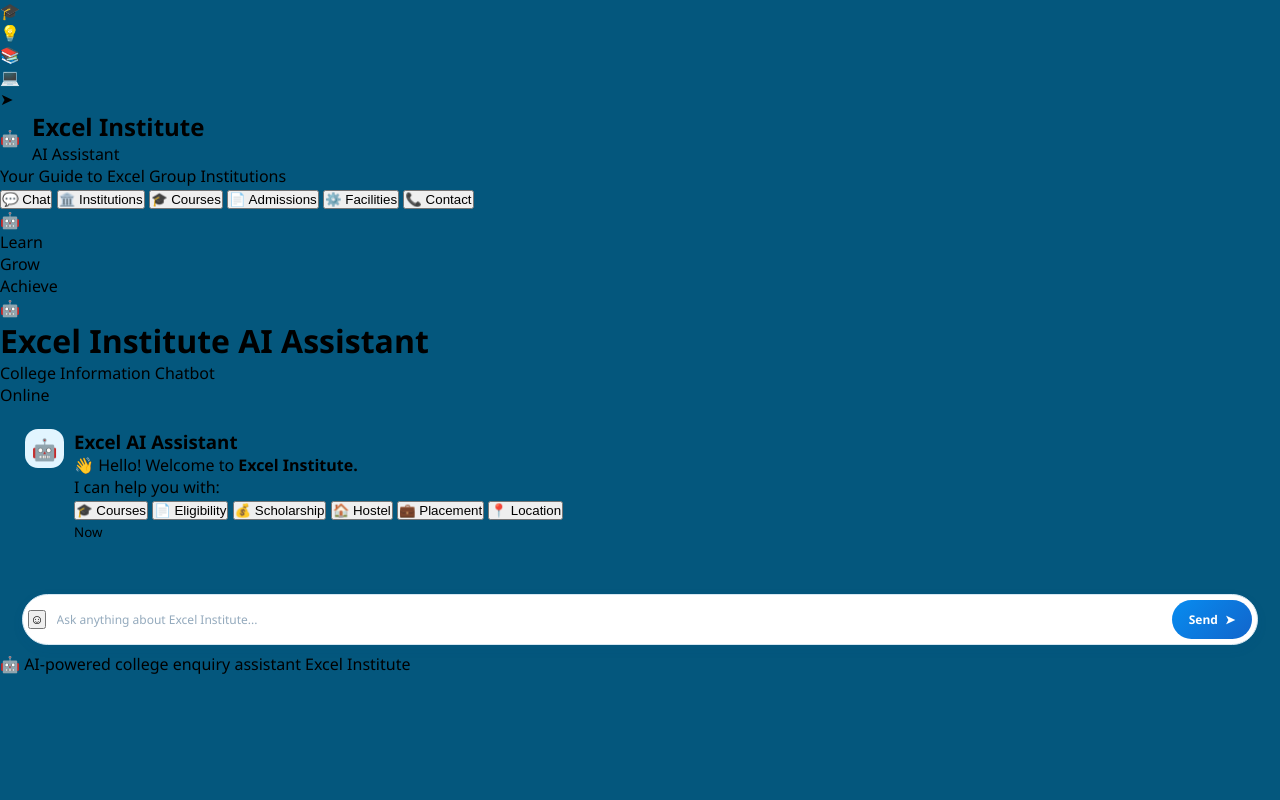
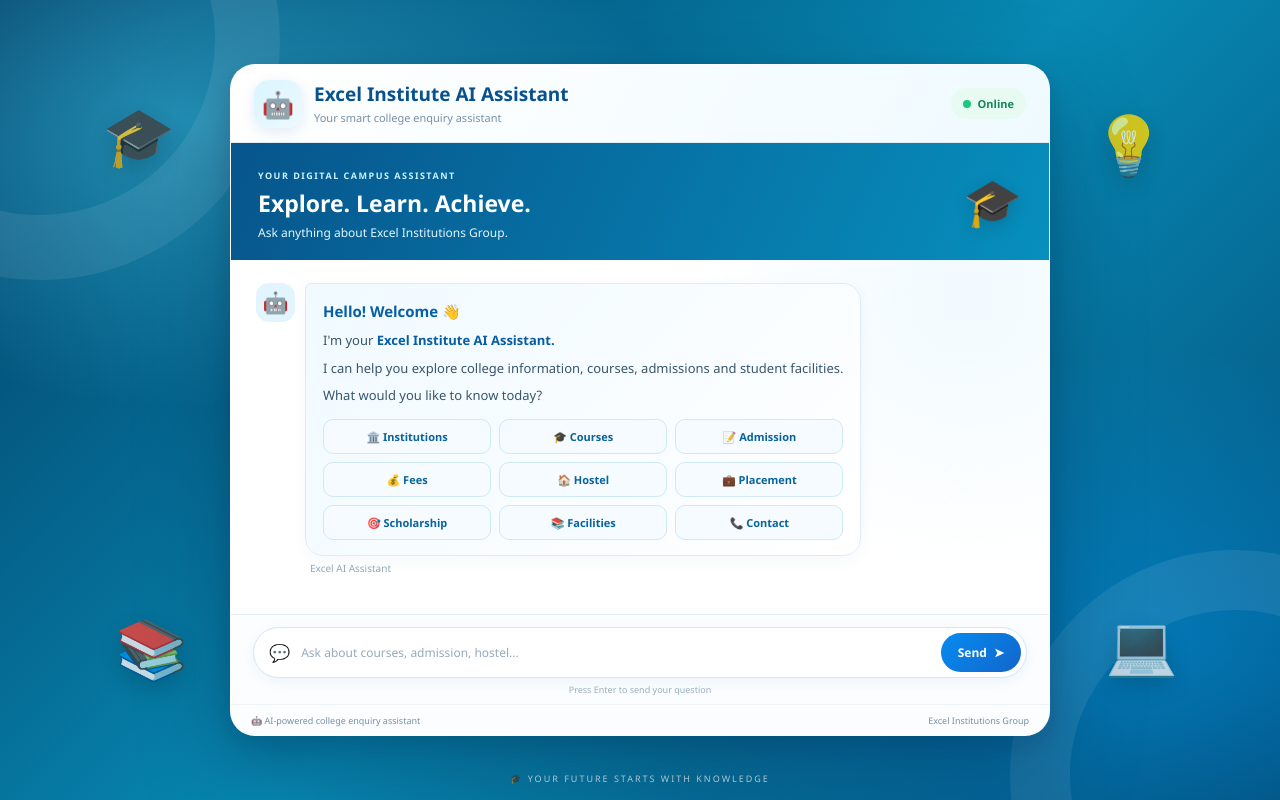
Before and after one commit to Prsasanth9644/excel-institute-ai-chatbot, a Flask app: page / in a window 1280 px wide. Run offline with Flask 3, Linux system fonts and the light colour scheme.

Commit message:
Update index.html

```diff
--- a/templates/index.html
+++ b/templates/index.html
@@ -1,287 +1,164 @@
+
 <!DOCTYPE html>
 <html lang="en">
 <head>
     <meta charset="UTF-8">
     <meta name="viewport" content="width=device-width, initial-scale=1.0">
-
     <title>Excel Institute AI Assistant</title>
 
     <link rel="stylesheet"
           href="{{ url_for('static', filename='style.css') }}">
 </head>
-
 <body>
 
-<div class="page-bg">
+<div class="experience">
 
-    <!-- Decorative elements -->
-    <div class="circle circle1"></div>
-    <div class="circle circle2"></div>
+    <!-- Education background decorations -->
+    <div class="glow glow-one"></div>
+    <div class="glow glow-two"></div>
 
-    <div class="edu-icon cap">🎓</div>
-    <div class="edu-icon bulb">💡</div>
-    <div class="edu-icon books">📚</div>
-    <div class="edu-icon laptop">💻</div>
-    <div class="edu-icon paper">➤</div>
+    <div class="floating-icon icon-cap">🎓</div>
+    <div class="floating-icon icon-book">📚</div>
+    <div class="floating-icon icon-bulb">💡</div>
+    <div class="floating-icon icon-laptop">💻</div>
+    <div class="floating-icon icon-star">✦</div>
 
-    <!-- Main application -->
+    <!-- Center chat box -->
+    <main class="chat-app">
 
-    <div class="app-container">
-
-        <!-- LEFT SIDE -->
-
-        <aside class="sidebar">
-
+        <header class="topbar">
             <div class="brand">
-
-                <div class="robot-logo">
-                    🤖
+                <div class="brand-logo">🤖</div>
+                <div class="brand-info">
+                    <h1>Excel Institute AI Assistant</h1>
+                    <p>Your smart college enquiry assistant</p>
                 </div>
-
-                <div>
-                    <h2>Excel Institute</h2>
-                    <p>AI Assistant</p>
-                </div>
-
             </div>
 
-            <p class="side-text">
-                Your Guide to Excel Group Institutions
-            </p>
+            <div class="status">
+                <span></span> Online
+            </div>
+        </header>
 
-            <div class="menu">
+        <section class="welcome-banner">
+            <div>
+                <span class="welcome-label">YOUR DIGITAL CAMPUS ASSISTANT</span>
+                <h2>Explore. Learn. Achieve.</h2>
+                <p>Ask anything about Excel Institutions Group.</p>
+            </div>
+            <div class="welcome-icon">🎓</div>
+        </section>
 
-                <button class="menu-btn active"
-                        onclick="focusChat()">
-                    💬
-                    <span>Chat</span>
-                </button>
-
-                <button class="menu-btn"
-                        onclick="askQuestion('What institutions are available in Excel Group?')">
-                    🏛️
-                    <span>Institutions</span>
-                </button>
-
-                <button class="menu-btn"
-                        onclick="askQuestion('What courses are available?')">
-                    🎓
-                    <span>Courses</span>
-                </button>
-
-                <button class="menu-btn"
-                        onclick="askQuestion('What is the admission procedure?')">
-                    📄
-                    <span>Admissions</span>
-                </button>
-
-                <button class="menu-btn"
-                        onclick="askQuestion('What facilities are available?')">
-                    ⚙️
-                    <span>Facilities</span>
-                </button>
-
-                <button class="menu-btn"
-                        onclick="askQuestion('What is the contact information?')">
-                    📞
-                    <span>Contact</span>
-                </button>
-
-            </div>
-
-
-            <div class="sidebar-bottom">
-
-                <div class="small-robot">
-                    🤖
-                </div>
-
-                <div>Learn</div>
-                <div>Grow</div>
-                <div>Achieve</div>
-
-            </div>
-
-        </aside>
-
-
-        <!-- CHAT AREA -->
-
-        <main class="chat-panel">
-
-            <!-- HEADER -->
-
-            <header class="chat-header">
-
-                <div class="header-info">
-
-                    <div class="header-robot">
-                        🤖
-                    </div>
-
-                    <div>
-
-                        <h1>
-                            Excel Institute AI Assistant
-                        </h1>
-
-                        <p>
-                            College Information Chatbot
-                        </p>
-
-                    </div>
-
-                </div>
-
-
-                <div class="online">
-
-                    <span></span>
-
-                    Online
-
-                </div>
-
-            </header>
-
-
-            <!-- MESSAGES -->
-
+        <section class="conversation">
             <div class="chat-box" id="chat-box">
 
                 <div class="bot-row">
+                    <div class="avatar">🤖</div>
 
-                    <div class="avatar">
-                        🤖
-                    </div>
-
-
-                    <div class="message-area">
-
-                        <div class="bot-message">
-
-                            <h3>
-                                Excel AI Assistant
-                            </h3>
+                    <div class="bubble-area">
+                        <div class="bot-bubble">
+                            <div class="bot-title">Hello! Welcome 👋</div>
 
                             <p>
-                                👋 Hello! Welcome to
-                                <strong>Excel Institute.</strong>
+                                I'm your <strong>Excel Institute AI Assistant.</strong>
                             </p>
 
                             <p>
-                                I can help you with:
+                                I can help you explore college information,
+                                courses, admissions and student facilities.
                             </p>
 
+                            <p>What would you like to know today?</p>
 
-                            <div class="quick-buttons">
+                            <div class="topics">
+                                <button onclick="askQuestion('What institutions are available in Excel Group?')">
+                                    🏛️ Institutions
+                                </button>
 
                                 <button onclick="askQuestion('What courses are available?')">
                                     🎓 Courses
                                 </button>
 
-                                <button onclick="askQuestion('What is the eligibility?')">
-                                    📄 Eligibility
+                                <button onclick="askQuestion('What is the admission procedure?')">
+                                    📝 Admission
                                 </button>
 
-                                <button onclick="askQuestion('What scholarships are available?')">
-                                    💰 Scholarship
+                                <button onclick="askQuestion('What are the college fees?')">
+                                    💰 Fees
                                 </button>
 
                                 <button onclick="askQuestion('Is hostel available?')">
                                     🏠 Hostel
                                 </button>
 
-                                <button onclick="askQuestion('What about placement?')">
+                                <button onclick="askQuestion('What about placements?')">
                                     💼 Placement
                                 </button>
 
-                                <button onclick="askQuestion('Where is Excel Institute located?')">
-                                    📍 Location
+                                <button onclick="askQuestion('What scholarships are available?')">
+                                    🎯 Scholarship
                                 </button>
 
+                                <button onclick="askQuestion('What facilities are available?')">
+                                    📚 Facilities
+                                </button>
+
+                                <button onclick="askQuestion('What is the contact information?')">
+                                    📞 Contact
+                                </button>
                             </div>
-
                         </div>
 
-                        <small class="message-time">
-                            Now
-                        </small>
-
+                        <div class="time">Excel AI Assistant</div>
                     </div>
-
                 </div>
 
             </div>
 
+            <div id="typing-indicator" class="typing">
+                <div class="typing-dots">
+                    <span></span>
+                    <span></span>
+                    <span></span>
+                </div>
+                AI is thinking...
+            </div>
+        </section>
 
-            <!-- TYPING -->
-
-            <div id="typing-indicator"
-                 class="typing">
-
-                <span></span>
-                <span></span>
-                <span></span>
-
-                <label>AI is thinking...</label>
-
-            </div>
-
-
-            <!-- INPUT -->
-
+        <footer class="chat-footer">
             <div class="input-area">
-
                 <div class="input-box">
-
-                    <button class="emoji-btn">
-                        ☺
-                    </button>
+                    <span class="input-icon">💬</span>
 
                     <input
                         type="text"
                         id="message"
-                        placeholder="Ask anything about Excel Institute..."
+                        placeholder="Ask about courses, admission, hostel..."
                         autocomplete="off"
                     >
 
-                    <button
-                        id="send-btn"
-                        onclick="sendMessage()">
-
-                        <span>Send</span>
-                        ➤
-
+                    <button id="send-btn" onclick="sendMessage()">
+                        Send <span>➤</span>
                     </button>
-
                 </div>
 
+                <p class="input-hint">Press Enter to send your question</p>
             </div>
 
+            <div class="footer-note">
+                <span>🤖 AI-powered college enquiry assistant</span>
+                <span>Excel Institutions Group</span>
+            </div>
+        </footer>
 
-            <!-- FOOTER -->
+    </main>
 
-            <footer>
-
-                <span>
-                    🤖 AI-powered college enquiry assistant
-                </span>
-
-                <span>
-                    Excel Institute
-                </span>
-
-            </footer>
-
-        </main>
-
+    <div class="background-caption">
+        <span>🎓</span> YOUR FUTURE STARTS WITH KNOWLEDGE
     </div>
 
 </div>
 
-
 <script src="{{ url_for('static', filename='script.js') }}"></script>
-
 </body>
 </html>
```
